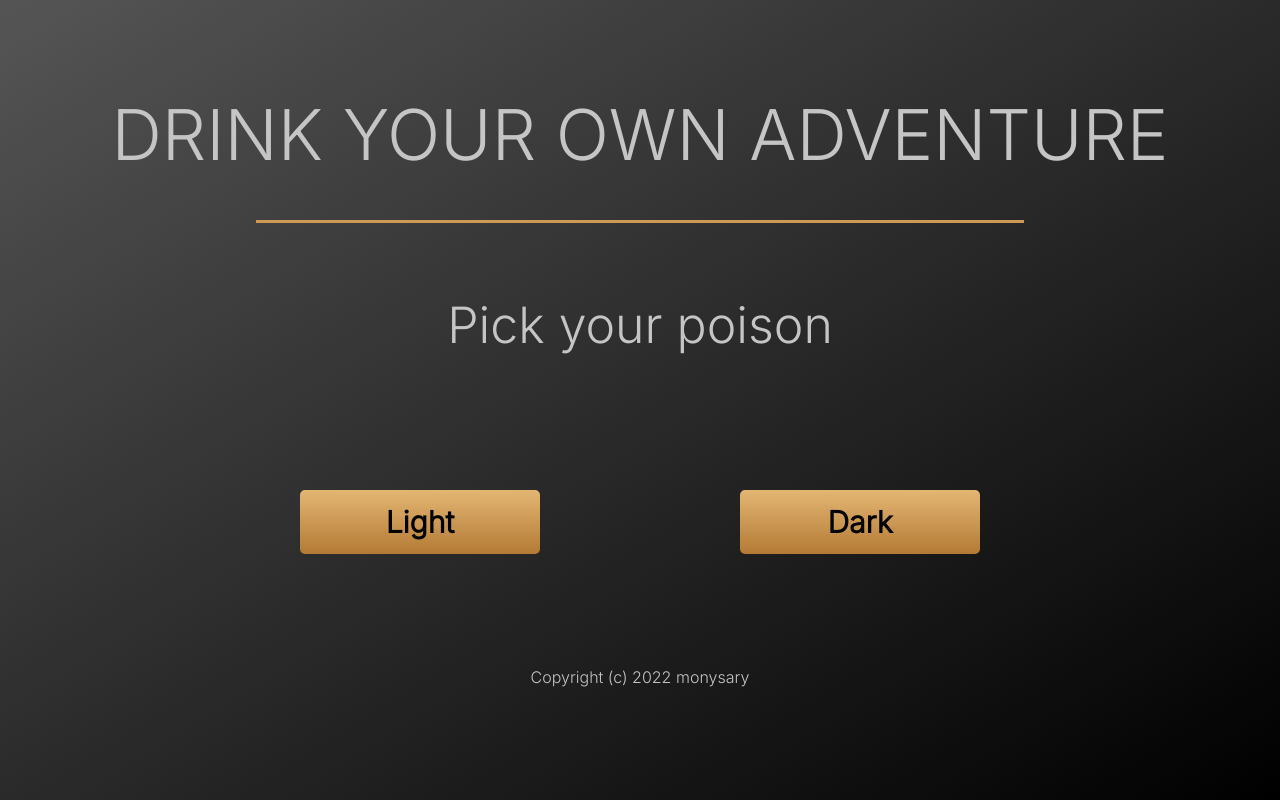
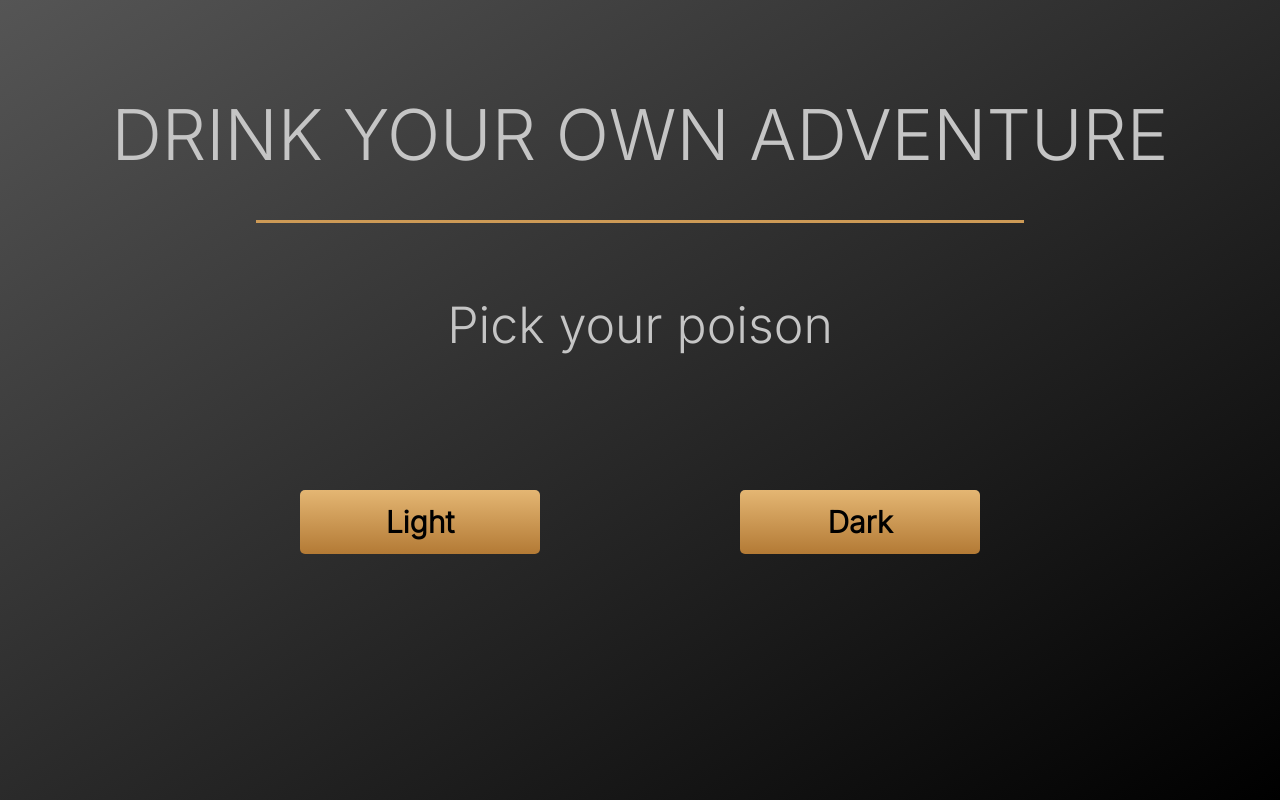
Before and after one commit to monysary/Cocktail-Decision-Tree, a plain HTML site: page index.html in a window 1280 px wide. Drawn offline with Linux system fonts and the light colour scheme.

Commit message:
Removed footer

```diff
--- a/assets/css/style.css
+++ b/assets/css/style.css
@@ -28,10 +28,6 @@ body {
     font-size: 50px;
     color: #C5C5C5;
     margin-bottom: 140px;
-}
-
-footer {
-    color: #C5C5C5;
 }
 
 /* Buttons */
--- a/index.html
+++ b/index.html
@@ -31,8 +31,6 @@
         </section>
     </main>
 
-    <footer>Copyright (c) 2022 monysary</footer>
-
     <script src="./assets/js/questions.js"></script>
     <script src="./assets/js/script.js"></script>
 </body>
```
